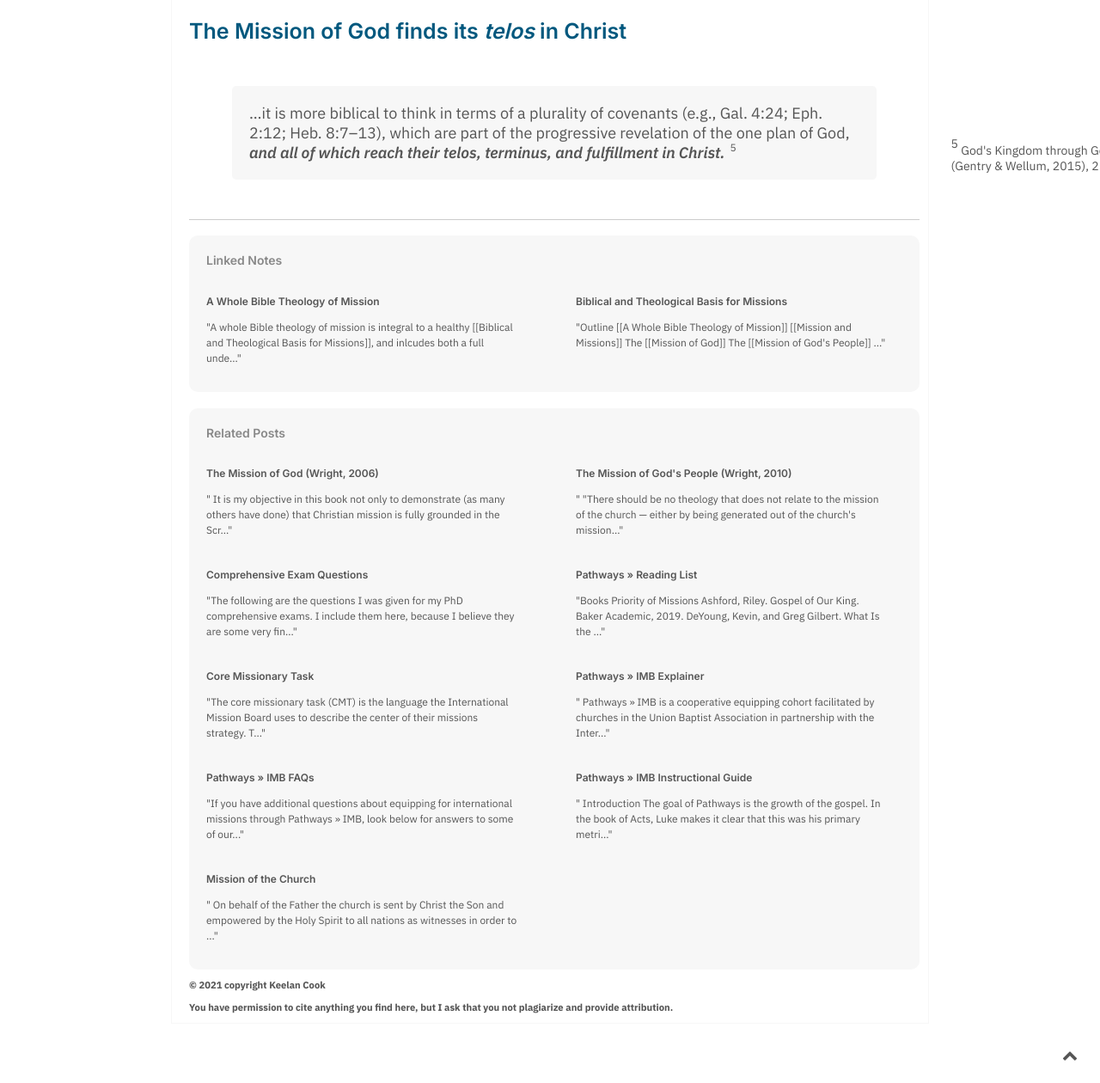
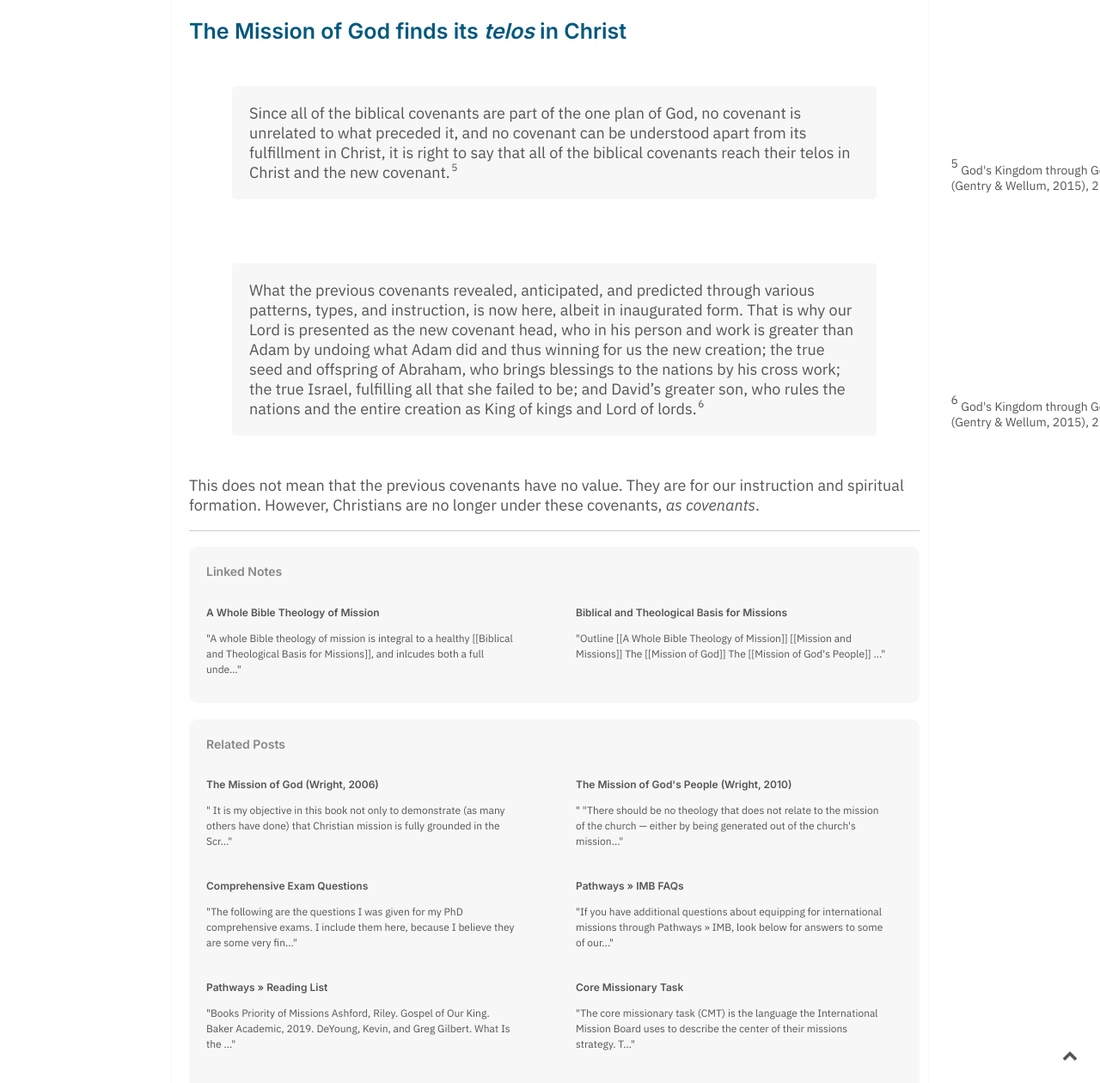
Before and after one commit to keelancook/notebook, a Jekyll site: the page built from _notes/mission-of-god.md, in a window 1280 px wide and 1400 px high, scrolled down 2725 px, cut to the strip 140-1400 px from the top of the window. Shown: the whole strip at 86% size. Built offline with Jekyll 4.4.1, drawn with Linux system fonts in a browser that asks for light colours; before the commit the page ends 4056 px from its top, so only the background shows below that.

Commit message:
gardening

```diff
--- a/_notes/mission-of-god.md
+++ b/_notes/mission-of-god.md
@@ -49,4 +49,8 @@ Gentry and Wellum assert in [[God's Kingdom through God's Covenant (Gentry, 2015
 ---
 
 ## The Mission of God finds its *telos* in Christ
-> ...it is more biblical to think in terms of a plurality of covenants (e.g., Gal. 4:24; Eph. 2:12; Heb. 8:7–13), which are part of the progressive revelation of the one plan of God, ***and all of which reach their telos, terminus, and fulfillment in Christ.*** [[ God's Kingdom through God's Covenant (Gentry & Wellum, 2015), 251.::rsn]]
+>Since all of the biblical covenants are part of the one plan of God, no covenant is unrelated to what preceded it, and no covenant can be understood apart from its fulfillment in Christ, it is right to say that all of the biblical covenants reach their telos in Christ and the new covenant.[[ God's Kingdom through God's Covenant (Gentry & Wellum, 2015), 253.::rsn]]
+
+>What the previous covenants revealed, anticipated, and predicted through various patterns, types, and instruction, is now here, albeit in inaugurated form. That is why our Lord is presented as the new covenant head, who in his person and work is greater than Adam by undoing what Adam did and thus winning for us the new creation; the true seed and offspring of Abraham, who brings blessings to the nations by his cross work; the true Israel, fulfilling all that she failed to be; and David’s greater son, who rules the nations and the entire creation as King of kings and Lord of lords.[[ God's Kingdom through God's Covenant (Gentry & Wellum, 2015), 254.::rsn]]
+
+This does not mean that the previous covenants have no value. They are for our instruction and spiritual formation. However, Christians are no longer under these covenants, *as covenants*.
```
Also changed, not shown: _notes/-god-s-kingdom-through-god-s-covenant-gentry-wellum-2015-251-rsn.md (added, +1 -0 lines), _notes/mission-of-gods-people.md (added, +12 -0 lines), _notes/mission-of-the-church.md (+0 -1 lines).
